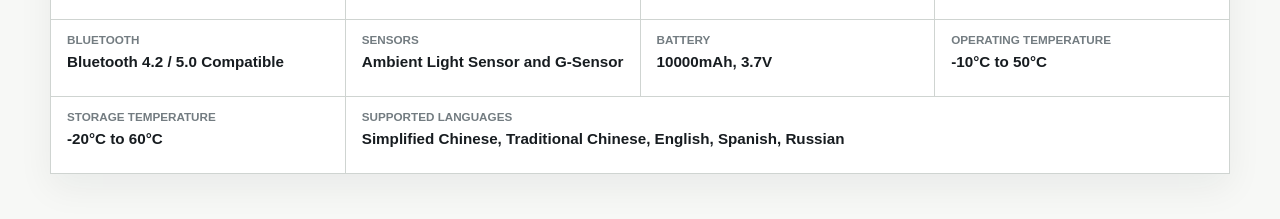
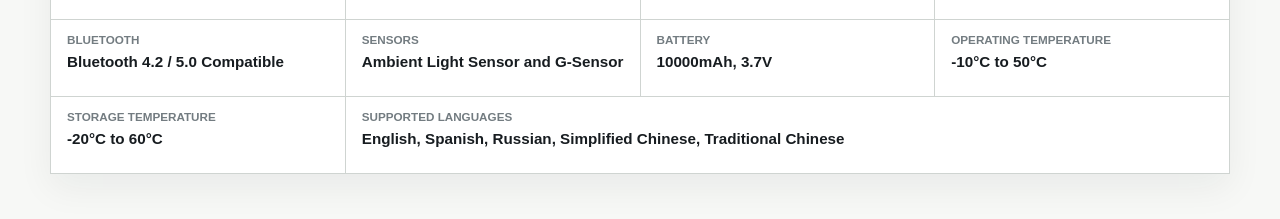
Before and after one commit to mengyliu6/xtruck-site, a Vue app: page / in a window 1280 px wide. Shown: the part 7040-7259 px from the top of the page. Built offline with nearby package versions, Linux system fonts and the light colour scheme; no server answers.

Commit message:
Prioritize international language display

```diff
--- a/src/data/product.ts
+++ b/src/data/product.ts
@@ -249,7 +249,7 @@ export const product: ProductData = {
     { label: 'Operating Temperature', value: '-10°C to 50°C' },
     { label: 'Storage Temperature', value: '-20°C to 60°C' },
   ],
-  languages: ['Simplified Chinese', 'Traditional Chinese', 'English', 'Spanish', 'Russian'],
+  languages: ['English', 'Spanish', 'Russian', 'Simplified Chinese', 'Traditional Chinese'],
   packageGroups: [
     {
       title: 'Main Equipment',
@@ -351,7 +351,7 @@ export const product: ProductData = {
       category: 'Languages',
       question: 'What languages does OHW808 support?',
       answer:
-        'OHW808 currently supports Simplified Chinese, Traditional Chinese, English, Spanish and Russian. More languages will be added through future upgrades.',
+        'OHW808 currently supports English, Spanish, Russian, Simplified Chinese and Traditional Chinese. More languages will be added through future upgrades.',
     },
     {
       category: 'Activation',
```
